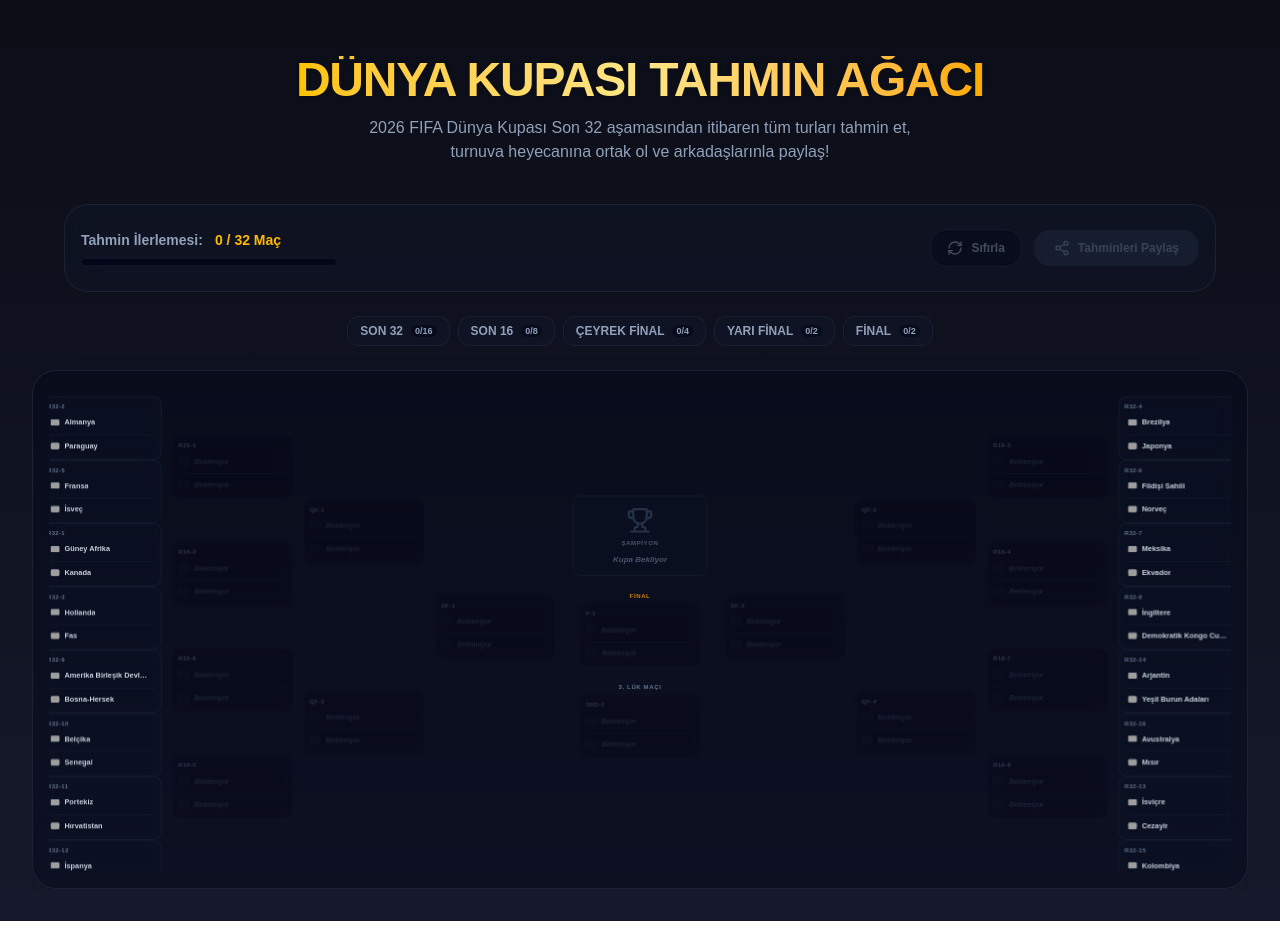
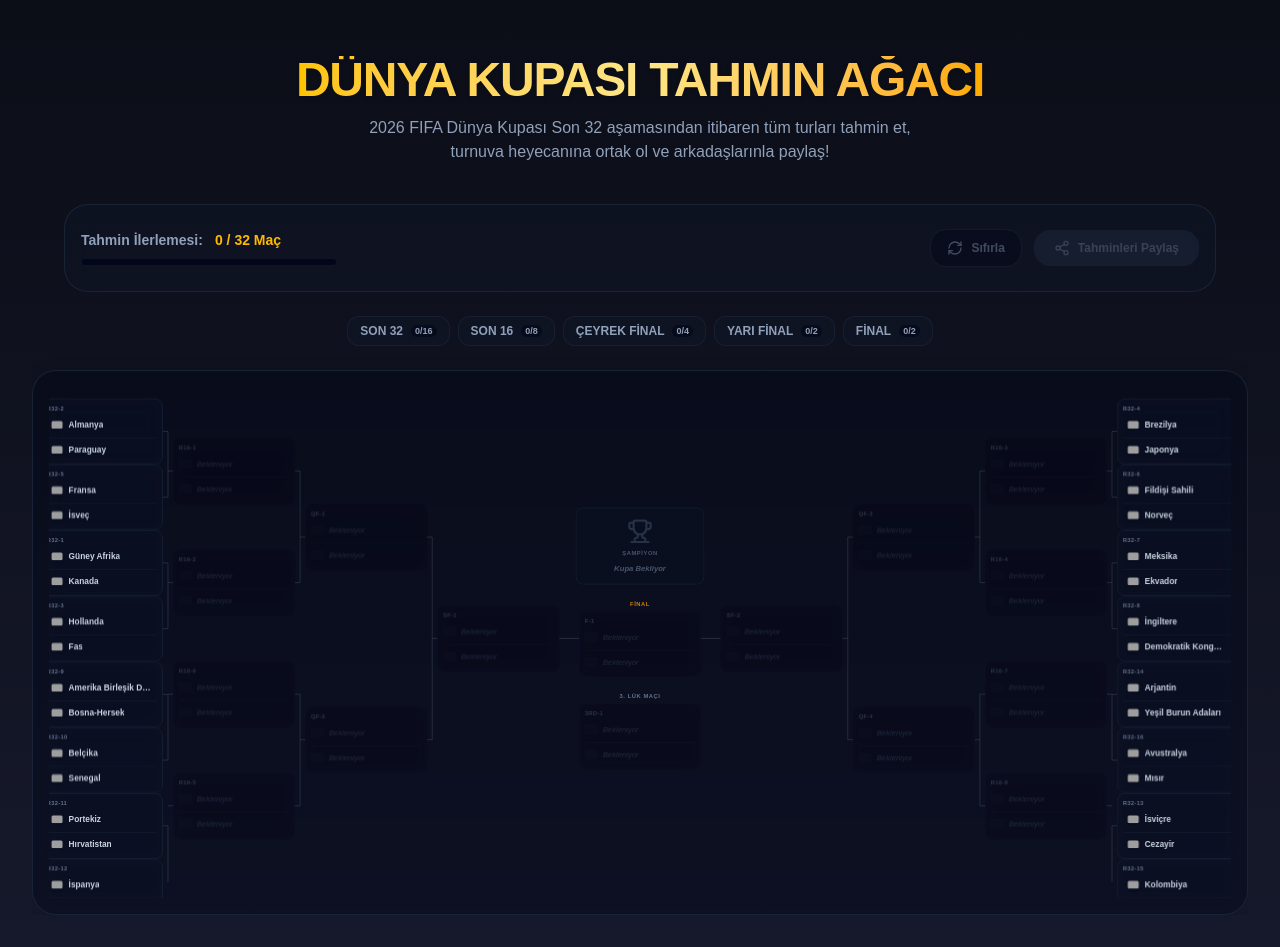
Before and after one commit to ozunekmekci/TurnuvaAgaci, a Next.js app: page / in a window 1280 px wide. Before the commit the page ends 921 px from the top, so only its background shows below. Built offline with nearby package versions, Linux system fonts and the light colour scheme; grey boxes are pictures that could not be loaded.

Commit message:
fix: draw dynamic SVG connection lines between bracket matches, enlarge country names to 13px bold, and increase vertical height to 760px to prevent Spain/Colombia cut-off

```diff
--- a/src/components/bracket-layout.tsx
+++ b/src/components/bracket-layout.tsx
@@ -29,16 +29,19 @@
   onPickMatch,
 }) => {
   const containerRef = useRef<HTMLDivElement>(null);
+  const rowRef = useRef<HTMLDivElement>(null);
+
   const [scale, setScale] = useState(1);
+  const [paths, setPaths] = useState<string[]>([]);
 
   useEffect(() => {
     const handleResize = () => {
       if (containerRef.current) {
         // Measure parent width (or viewport width as safety fallback)
         const parentWidth = containerRef.current.parentElement?.clientWidth || window.innerWidth;
-        // Total design width of the compact bracket:
-        // (8 columns * 180px) + (1 center column * 220px) + (8 gaps * 16px) = 1788px
-        const designWidth = 1788;
+        // Total design width of the bracket:
+        // (8 columns * 190px) + (1 center column * 220px) + (8 gaps * 16px) = 1868px
+        const designWidth = 1868;
 
         // Calculate scale to fit the parent width exactly, allowing a small margin
         const calculatedScale = Math.min(1, Math.max(0.2, (parentWidth - 16) / designWidth));
@@ -66,6 +69,115 @@
     };
   }, []);
 
+  // Calculate bracket connection lines dynamically
+  useEffect(() => {
+    const calculatePaths = () => {
+      if (!rowRef.current) return;
+      const rowRect = rowRef.current.getBoundingClientRect();
+
+      const CONNECTIONS = [
+        // Left Side
+        { child: 'R16-1', parents: ['R32-2', 'R32-5'], side: 'LEFT' },
+        { child: 'R16-2', parents: ['R32-1', 'R32-3'], side: 'LEFT' },
+        { child: 'R16-6', parents: ['R32-9', 'R32-10'], side: 'LEFT' },
+        { child: 'R16-5', parents: ['R32-11', 'R32-12'], side: 'LEFT' },
+        { child: 'QF-1', parents: ['R16-1', 'R16-2'], side: 'LEFT' },
+        { child: 'QF-2', parents: ['R16-6', 'R16-5'], side: 'LEFT' },
+        { child: 'SF-1', parents: ['QF-1', 'QF-2'], side: 'LEFT' },
+
+        // Right Side
+        { child: 'R16-3', parents: ['R32-4', 'R32-6'], side: 'RIGHT' },
+        { child: 'R16-4', parents: ['R32-7', 'R32-8'], side: 'RIGHT' },
+        { child: 'R16-7', parents: ['R32-14', 'R32-16'], side: 'RIGHT' },
+        { child: 'R16-8', parents: ['R32-13', 'R32-15'], side: 'RIGHT' },
+        { child: 'QF-3', parents: ['R16-3', 'R16-4'], side: 'RIGHT' },
+        { child: 'QF-4', parents: ['R16-7', 'R16-8'], side: 'RIGHT' },
+        { child: 'SF-2', parents: ['QF-3', 'QF-4'], side: 'RIGHT' },
+
+        // Center
+        { child: 'F-1', parents: ['SF-1', 'SF-2'], side: 'CENTER' },
+      ];
+
+      const newPaths: string[] = [];
+
+      CONNECTIONS.forEach((conn) => {
+        const childEl = rowRef.current?.querySelector(`[data-match-id="${conn.child}"]`);
+        const parent1El = rowRef.current?.querySelector(`[data-match-id="${conn.parents[0]}"]`);
+        const parent2El = rowRef.current?.querySelector(`[data-match-id="${conn.parents[1]}"]`);
+
+        if (childEl && parent1El && parent2El) {
+          const childRect = childEl.getBoundingClientRect();
+          const p1Rect = parent1El.getBoundingClientRect();
+          const p2Rect = parent2El.getBoundingClientRect();
+
+          const getCoords = (rect: DOMRect) => ({
+            x: (rect.left - rowRect.left) / scale,
+            y: (rect.top - rowRect.top) / scale,
+            width: rect.width / scale,
+            height: rect.height / scale,
+          });
+
+          const c = getCoords(childRect);
+          const p1 = getCoords(p1Rect);
+          const p2 = getCoords(p2Rect);
+
+          if (conn.side === 'LEFT') {
+            const p1X = p1.x + p1.width;
+            const p1Y = p1.y + p1.height / 2;
+            const p2X = p2.x + p2.width;
+            const p2Y = p2.y + p2.height / 2;
+            const cX = c.x;
+            const cY = c.y + c.height / 2;
+
+            // Center X between left parent output and right child input
+            const midX = p1X + 8; // halfway of the 16px gap
+
+            newPaths.push(
+              `M ${p1X} ${p1Y} H ${midX} V ${p2Y} H ${p2X} M ${midX} ${cY} H ${cX}`
+            );
+          } else if (conn.side === 'RIGHT') {
+            const p1X = p1.x;
+            const p1Y = p1.y + p1.height / 2;
+            const p2X = p2.x;
+            const p2Y = p2.y + p2.height / 2;
+            const cX = c.x + c.width;
+            const cY = c.y + c.height / 2;
+
+            const midX = p1X - 8;
+
+            newPaths.push(
+              `M ${p1X} ${p1Y} H ${midX} V ${p2Y} H ${p2X} M ${midX} ${cY} H ${cX}`
+            );
+          } else if (conn.side === 'CENTER') {
+            const p1X = p1.x + p1.width;
+            const p1Y = p1.y + p1.height / 2;
+            const p2X = p2.x;
+            const p2Y = p2.y + p2.height / 2;
+
+            const c1X = c.x;
+            const c1Y = c.y + c.height * 0.35; // Connect to home slots
+            const c2X = c.x + c.width;
+            const c2Y = c.y + c.height * 0.65; // Connect to away slots
+
+            newPaths.push(
+              `M ${p1X} ${p1Y} H ${c1X} M ${p2X} ${p2Y} H ${c2X}`
+            );
+          }
+        }
+      });
+
+      setPaths(newPaths);
+    };
+
+    const timeoutId = setTimeout(calculatePaths, 150);
+    window.addEventListener('resize', calculatePaths);
+
+    return () => {
+      clearTimeout(timeoutId);
+      window.removeEventListener('resize', calculatePaths);
+    };
+  }, [resolvedMatches, scale]);
+
   // Helper to find match by id
   const getMatch = (id: string): ResolvedSlot => {
     const match = resolvedMatches.find((m) => m.matchId === id);
@@ -85,14 +197,14 @@
   const finalMatch = getMatch('F-1');
   const champion: TeamRef | null = finalMatch.userPick;
 
-  const bracketHeight = 700; // Designed vertical height of columns (reduced from 800)
+  const bracketHeight = 760; // Increased from 700 to prevent bottom row clipping (Spain & Colombia)
 
   return (
     <div ref={containerRef} className="w-full flex flex-col items-center overflow-hidden">
       {/* Scaled wrapper container to preserve dynamic document flow height */}
       <div
         style={{
-          height: bracketHeight * scale + 16,
+          height: bracketHeight * scale + 24,
           width: '100%',
           overflow: 'hidden',
           position: 'relative'
@@ -101,26 +213,40 @@
       >
         {/* The actual bracket, absolutely positioned and scaled */}
         <div
+          ref={rowRef}
           style={{
             transform: `scale(${scale})`,
             transformOrigin: 'top center',
-            width: 1788,
+            width: 1868, // increased design width to fit 190px columns
             display: 'flex',
             flexDirection: 'row',
             alignItems: 'center',
             justifyContent: 'center',
-            gap: 16, // reduced from 24
-            paddingTop: 8,
+            gap: 16,
+            paddingTop: 12,
             position: 'absolute',
             left: '50%',
-            marginLeft: -894, // Negative half of width to center perfectly
+            marginLeft: -934, // Negative half of 1868 to center perfectly
           }}
           className="flex-shrink-0"
         >
+          {/* Dynamic SVG Bracket Lines rendered behind the match cards */}
+          <svg className="absolute inset-0 pointer-events-none w-full h-full" style={{ zIndex: 0 }}>
+            {paths.map((p, i) => (
+              <path
+                key={i}
+                d={p}
+                stroke="rgba(71, 85, 105, 0.45)" // Elegant Slate-600 line with transparency
+                strokeWidth="1.5"
+                fill="none"
+              />
+            ))}
+          </svg>
+
           {/* LEFT SIDE BRACKET */}
-          <div className="flex flex-row gap-4 items-center flex-shrink-0">
+          <div className="flex flex-row gap-4 items-center flex-shrink-0 z-10">
             {/* R32 Left */}
-            <div id="col-left-r32" className="flex flex-col justify-between h-[700px] py-1.5 scroll-mt-4 w-[180px] flex-shrink-0">
+            <div id="col-left-r32" className="flex flex-col justify-between h-[760px] py-1.5 scroll-mt-4 w-[190px] flex-shrink-0">
               {LEFT_R32_IDS.map((id) => (
                 <MatchCard
                   key={id}
@@ -132,7 +258,7 @@
             </div>
 
             {/* R16 Left */}
-            <div id="col-left-r16" className="flex flex-col justify-around h-[700px] py-8 scroll-mt-4 w-[180px] flex-shrink-0">
+            <div id="col-left-r16" className="flex flex-col justify-around h-[760px] py-8 scroll-mt-4 w-[190px] flex-shrink-0">
               {LEFT_R16_IDS.map((id) => (
                 <MatchCard
                   key={id}
@@ -144,7 +270,7 @@
             </div>
 
             {/* QF Left */}
-            <div id="col-left-qf" className="flex flex-col justify-around h-[700px] py-16 scroll-mt-4 w-[180px] flex-shrink-0">
+            <div id="col-left-qf" className="flex flex-col justify-around h-[760px] py-16 scroll-mt-4 w-[190px] flex-shrink-0">
               {LEFT_QF_IDS.map((id) => (
                 <MatchCard
                   key={id}
@@ -156,7 +282,7 @@
             </div>
 
             {/* SF Left */}
-            <div id="col-left-sf" className="flex flex-col justify-center h-[700px] scroll-mt-4 w-[180px] flex-shrink-0">
+            <div id="col-left-sf" className="flex flex-col justify-center h-[760px] scroll-mt-4 w-[190px] flex-shrink-0">
               {LEFT_SF_IDS.map((id) => (
                 <MatchCard
                   key={id}
@@ -169,7 +295,7 @@
           </div>
 
           {/* CENTERPIECE: CHAMPION + FINAL + 3RD PLACE */}
-          <div id="col-center" className="flex flex-col items-center justify-center w-[220px] h-[700px] gap-6 scroll-mt-4 flex-shrink-0">
+          <div id="col-center" className="flex flex-col items-center justify-center w-[220px] h-[760px] gap-6 scroll-mt-4 flex-shrink-0 z-10">
 
             {/* Champion Box */}
             <div
@@ -230,9 +356,9 @@
           </div>
 
           {/* RIGHT SIDE BRACKET */}
-          <div className="flex flex-row-reverse gap-4 items-center flex-shrink-0">
+          <div className="flex flex-row-reverse gap-4 items-center flex-shrink-0 z-10">
             {/* R32 Right */}
-            <div id="col-right-r32" className="flex flex-col justify-between h-[700px] py-1.5 scroll-mt-4 w-[180px] flex-shrink-0">
+            <div id="col-right-r32" className="flex flex-col justify-between h-[760px] py-1.5 scroll-mt-4 w-[190px] flex-shrink-0">
               {RIGHT_R32_IDS.map((id) => (
                 <MatchCard
                   key={id}
@@ -244,7 +370,7 @@
             </div>
 
             {/* R16 Right */}
-            <div id="col-right-r16" className="flex flex-col justify-around h-[700px] py-8 scroll-mt-4 w-[180px] flex-shrink-0">
+            <div id="col-right-r16" className="flex flex-col justify-around h-[760px] py-8 scroll-mt-4 w-[190px] flex-shrink-0">
               {RIGHT_R16_IDS.map((id) => (
                 <MatchCard
                   key={id}
@@ -256,7 +382,7 @@
             </div>
 
             {/* QF Right */}
-            <div id="col-right-qf" className="flex flex-col justify-around h-[700px] py-16 scroll-mt-4 w-[180px] flex-shrink-0">
+            <div id="col-right-qf" className="flex flex-col justify-around h-[760px] py-16 scroll-mt-4 w-[190px] flex-shrink-0">
               {RIGHT_QF_IDS.map((id) => (
                 <MatchCard
                   key={id}
@@ -268,7 +394,7 @@
             </div>
 
             {/* SF Right */}
-            <div id="col-right-sf" className="flex flex-col justify-center h-[700px] scroll-mt-4 w-[180px] flex-shrink-0">
+            <div id="col-right-sf" className="flex flex-col justify-center h-[760px] scroll-mt-4 w-[190px] flex-shrink-0">
               {RIGHT_SF_IDS.map((id) => (
                 <MatchCard
                   key={id}
--- a/src/components/match-card.tsx
+++ b/src/components/match-card.tsx
@@ -42,7 +42,8 @@
 
   return (
     <div
-      className={`relative w-[180px] rounded-xl transition-all duration-300 border backdrop-blur-md p-2
+      data-match-id={matchId}
+      className={`match-card-node relative w-[190px] rounded-xl transition-all duration-300 border backdrop-blur-md p-2
         ${
           // 1. Pending / Waiting state
           selectableTeams.length < 2
@@ -120,8 +121,8 @@
 ) {
   if (!team) {
     return (
-      <div className="flex items-center gap-2 h-6 text-[11px] text-slate-600 font-medium italic">
-        <div className="w-4 h-3 bg-slate-800/20 rounded-sm border border-slate-800/40 flex-shrink-0" />
+      <div className="flex items-center gap-2 h-7 text-[12px] text-slate-600 font-medium italic">
+        <div className="w-5 h-3.5 bg-slate-800/20 rounded-sm border border-slate-800/40 flex-shrink-0" />
         <span>Bekleniyor</span>
       </div>
     );
@@ -134,7 +135,7 @@
       type="button"
       onClick={onClick}
       disabled={!isSelectable}
-      className={`w-full flex items-center justify-between h-6 px-1 rounded-lg transition-all text-left text-[11px] font-semibold
+      className={`w-full flex items-center justify-between h-7 px-1.5 rounded-lg transition-all text-left text-[13px] font-bold
         ${
           isSelectable
             ? 'hover:bg-slate-800/60 cursor-pointer active:scale-95'
@@ -143,8 +144,8 @@
         ${isChosen ? 'text-amber-400 bg-amber-500/5' : 'text-slate-300'}
       `}
     >
-      <div className="flex items-center gap-1.5 truncate">
-        <Flag code={team.flagCode} className="w-4 h-3 flex-shrink-0" />
+      <div className="flex items-center gap-2 truncate">
+        <Flag code={team.flagCode} className="w-5 h-3.5 flex-shrink-0" />
         <span className="truncate">{team.name}</span>
       </div>
 
```
